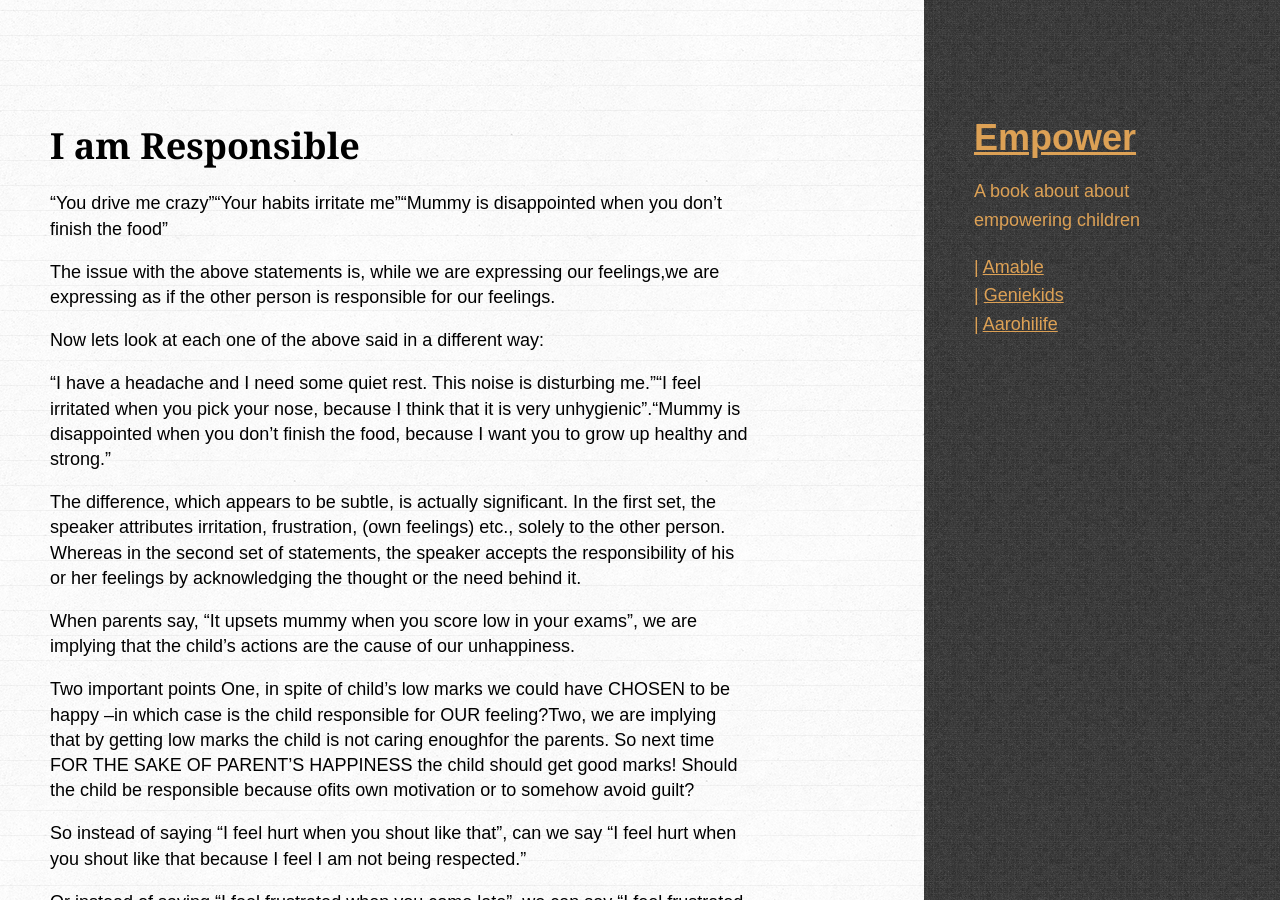
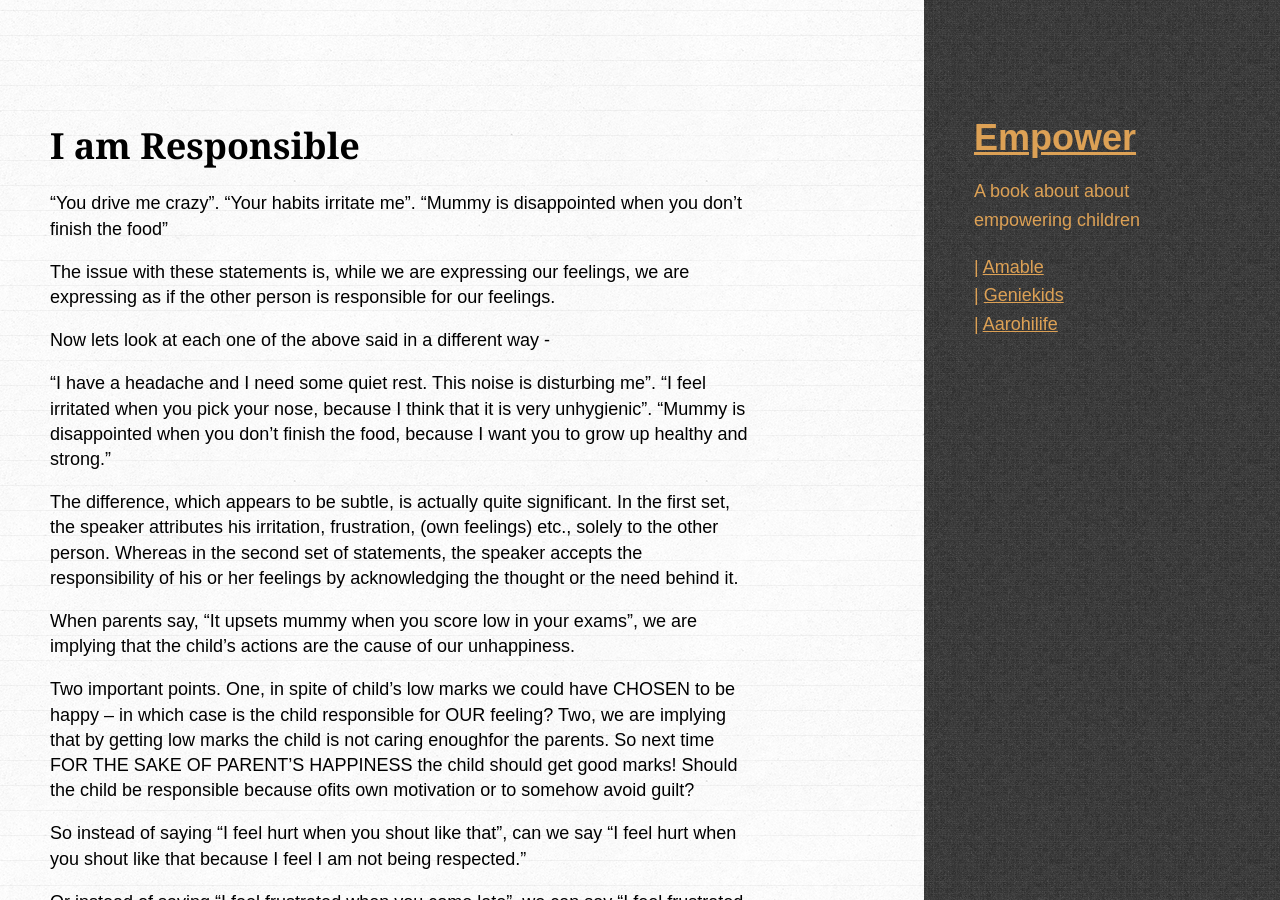
Before and after one commit to amitkaps/empower, a Jekyll site: the page built from _posts/2013-08-10-responsible.md, in a window 1280 px wide and 900 px high. Built offline with Jekyll 4.4.1, drawn with Linux system fonts in a browser that asks for light colours; some web fonts are replaced.

Commit message:
Updated 2013-08-10-responsible.md

```diff
--- a/_posts/2013-08-10-responsible.md
+++ b/_posts/2013-08-10-responsible.md
@@ -3,21 +3,22 @@ layout: chapter
 title: I am Responsible
 permalink: responsible
 category: habits of mind
+published: true
 ---
 
-“You drive me crazy”“Your habits irritate me”“Mummy is disappointed when you don’t finish the food”
+“You drive me crazy”. “Your habits irritate me”. “Mummy is disappointed when you don’t finish the food”
 
-The issue with the above statements is, while we are expressing our feelings,we are expressing as if the other person is responsible for our feelings.
+The issue with these statements is, while we are expressing our feelings, we are expressing as if the other person is responsible for our feelings.
 
-Now lets look at each one of the above said in a different way:
+Now lets look at each one of the above said in a different way -
 
-“I have a headache and I need some quiet rest. This noise is disturbing me.”“I feel irritated when you pick your nose, because I think that it is very unhygienic”.“Mummy is disappointed when you don’t finish the food, because I want you to grow up healthy and strong.”
+“I have a headache and I need some quiet rest. This noise is disturbing me”. “I feel irritated when you pick your nose, because I think that it is very unhygienic”. “Mummy is disappointed when you don’t finish the food, because I want you to grow up healthy and strong.”
 
-The difference, which appears to be subtle, is actually significant. In the first set, the speaker attributes irritation, frustration, (own feelings) etc., solely to the other person. Whereas in the second set of statements, the speaker accepts the responsibility of his or her feelings by acknowledging the thought or the need behind it.
+The difference, which appears to be subtle, is actually quite significant. In the first set, the speaker attributes his irritation, frustration, (own feelings) etc., solely to the other person. Whereas in the second set of statements, the speaker accepts the responsibility of his or her feelings by acknowledging the thought or the need behind it.
 
 When parents say, “It upsets mummy when you score low in your exams”, we are implying that the child’s actions are the cause of our unhappiness.
 
-Two important points One, in spite of child’s low marks we could have CHOSEN to be happy –in which case is the child responsible for OUR feeling?Two, we are implying that by getting low marks the child is not caring enoughfor the parents. So next time FOR THE SAKE OF PARENT’S HAPPINESS the child should get good marks! Should the child be responsible because ofits own motivation or to somehow avoid guilt?
+Two important points. One, in spite of child’s low marks we could have CHOSEN to be happy – in which case is the child responsible for OUR feeling? Two, we are implying that by getting low marks the child is not caring enoughfor the parents. So next time FOR THE SAKE OF PARENT’S HAPPINESS the child should get good marks! Should the child be responsible because ofits own motivation or to somehow avoid guilt?
 
 So instead of saying “I feel hurt when you shout like that”, can we say “I feel hurt when you shout like that because I feel I am not being respected.”
 
```
